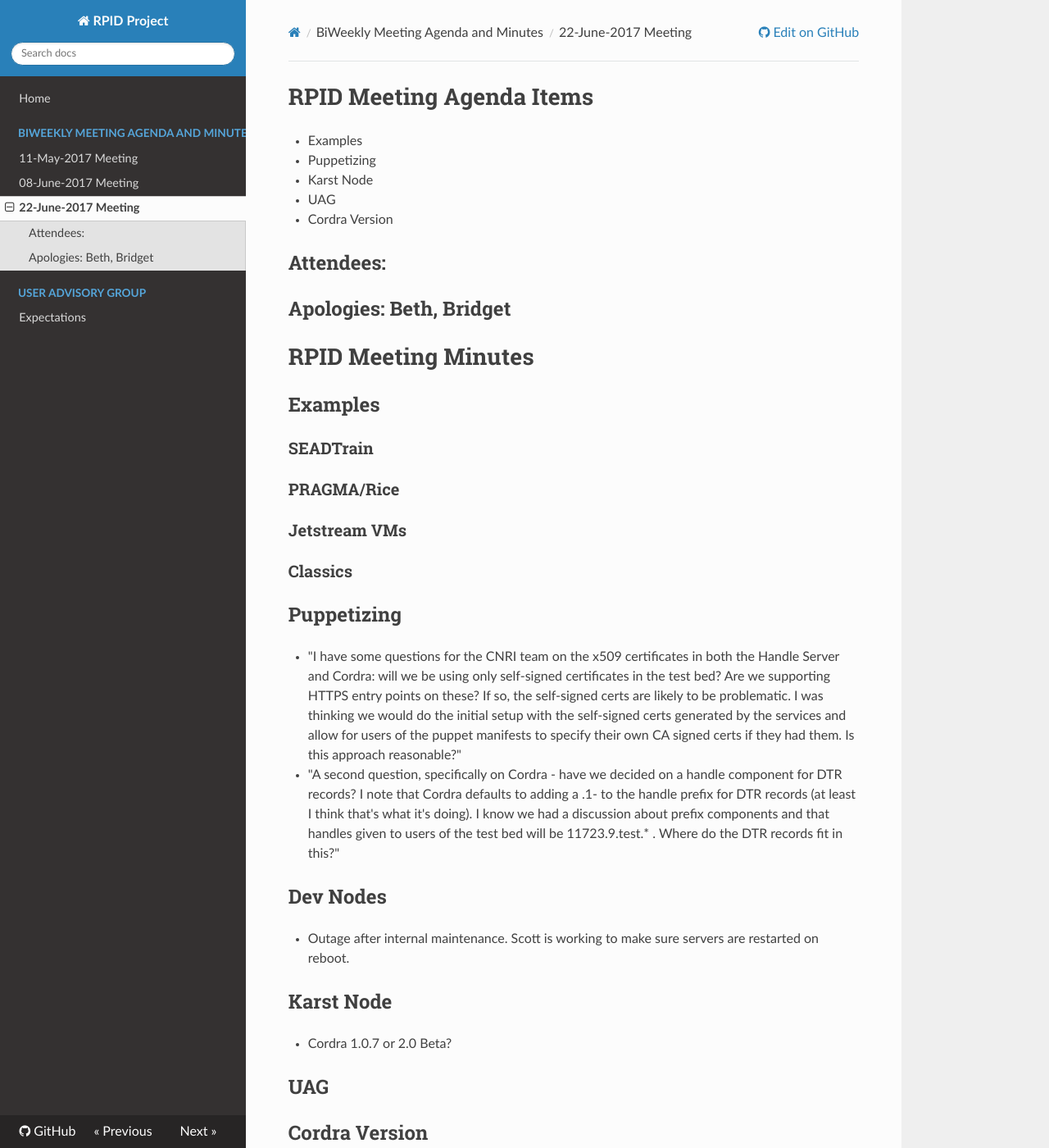
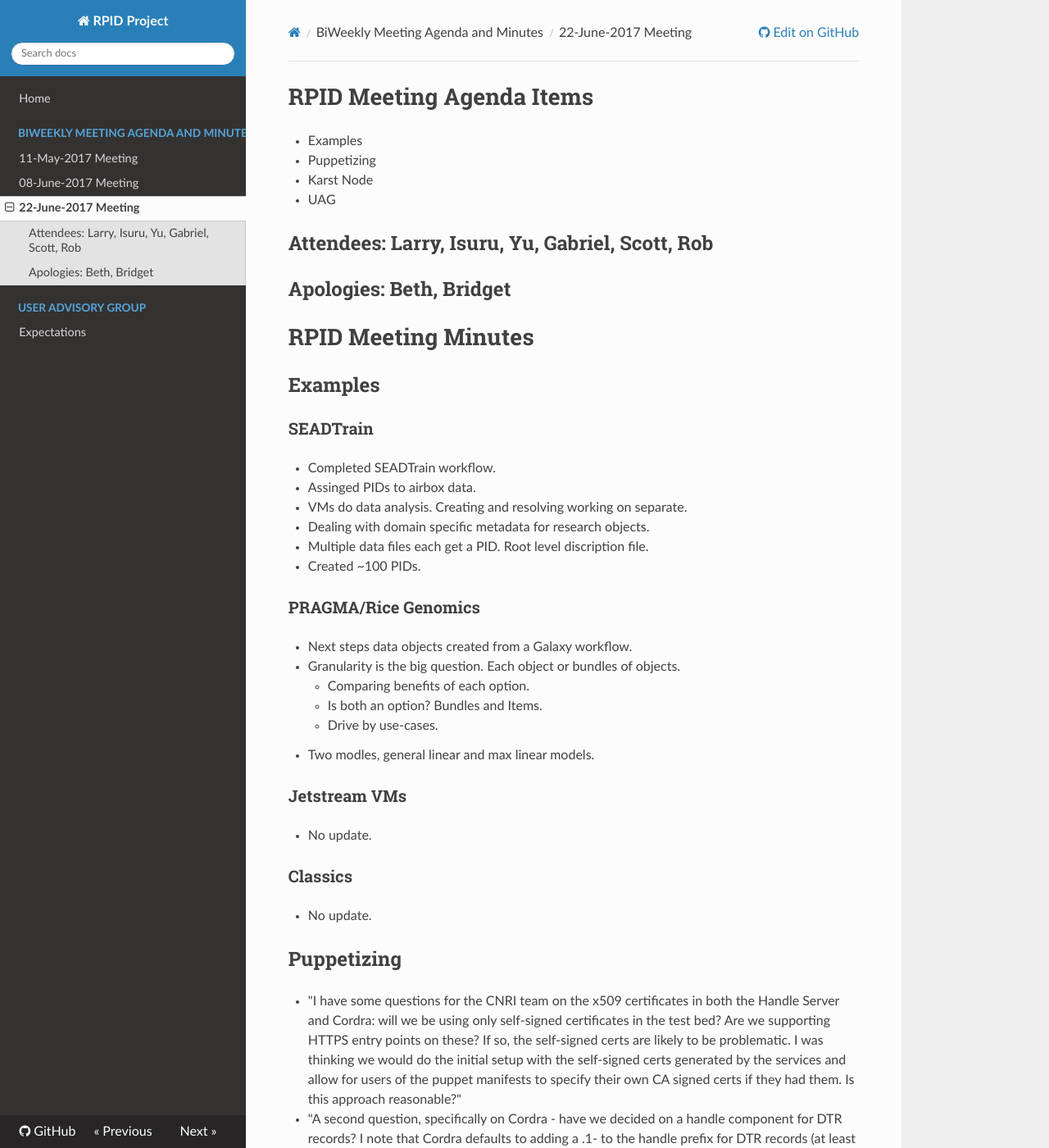
Before and after one commit to rpidproject/rpid, an MkDocs documentation site: the page built from docs/22-June-2017.md, in a window 1280 px wide and 1400 px high. Shown: the whole window at 82% size. Built offline with MkDocs 1.6.1, drawn with Linux system fonts in a browser that asks for light colours; nearby versions of some CDN libraries; old or Windows-style settings are respelled for this version of MkDocs; some of the changed text lies outside the part shown.

Commit message:
Update 22-June-2017.md

```diff
--- a/docs/22-June-2017.md
+++ b/docs/22-June-2017.md
@@ -4,9 +4,8 @@
    * Puppetizing
    * Karst Node
    * UAG
-   * Cordra Version
 
-## Attendees:
+## Attendees: Larry, Isuru, Yu, Gabriel, Scott, Rob
 ## Apologies: Beth, Bridget
 
 # RPID Meeting Minutes
@@ -14,23 +13,38 @@
 ## Examples
 
 ### SEADTrain
+   * Completed SEADTrain workflow.
+   * Assinged PIDs to airbox data.
+   * VMs do data analysis. Creating and resolving working on separate.
+   * Dealing with domain specific metadata for research objects.
+   * Multiple data files each get a PID. Root level discription file.
+   * Created ~100 PIDs.
 
-### PRAGMA/Rice
+### PRAGMA/Rice Genomics
+   * Next steps data objects created from a Galaxy workflow.
+   * Granularity is the big question. Each object or bundles of objects.
+      * Comparing benefits of each option.
+      * Is both an option? Bundles and Items.
+      * Drive by use-cases.
+   * Two modles, general linear and max linear models.
 
 ### Jetstream VMs
+   * No update.
 
 ### Classics
+   * No update.
 
 ## Puppetizing
    * "I have some questions for the CNRI team on the x509 certificates in both the Handle Server and Cordra: will we be using only self-signed certificates in the test bed? Are we supporting HTTPS entry points on these? If so, the self-signed certs are likely to be problematic.  I was thinking we would do the initial setup with the self-signed certs generated by the services and allow for users of the puppet manifests to specify their own CA signed certs if they had them. Is this approach reasonable?"
    * "A second question, specifically on Cordra - have we decided on a handle component for DTR records? I note that Cordra defaults to adding a .1- to the handle prefix for DTR records (at least I think that's what it's doing). I know we had a discussion about prefix components and that handles given to users of the test bed will  be 11723.9.test.* . Where do the DTR records fit in this?"
+   * Create a workflow document.
 
 ## Dev Nodes
    * Outage after internal maintenance. Scott is working to make sure servers are restarted on reboot.
 
 ## Karst Node
    * Cordra 1.0.7 or 2.0 Beta?
+   * Stay with 1.0.7 unless there are performance issues.
 
 ## UAG
-
-## Cordra Version
+   * At https://rpidproject.github.io/rpid/UAG-Expectations/
```
